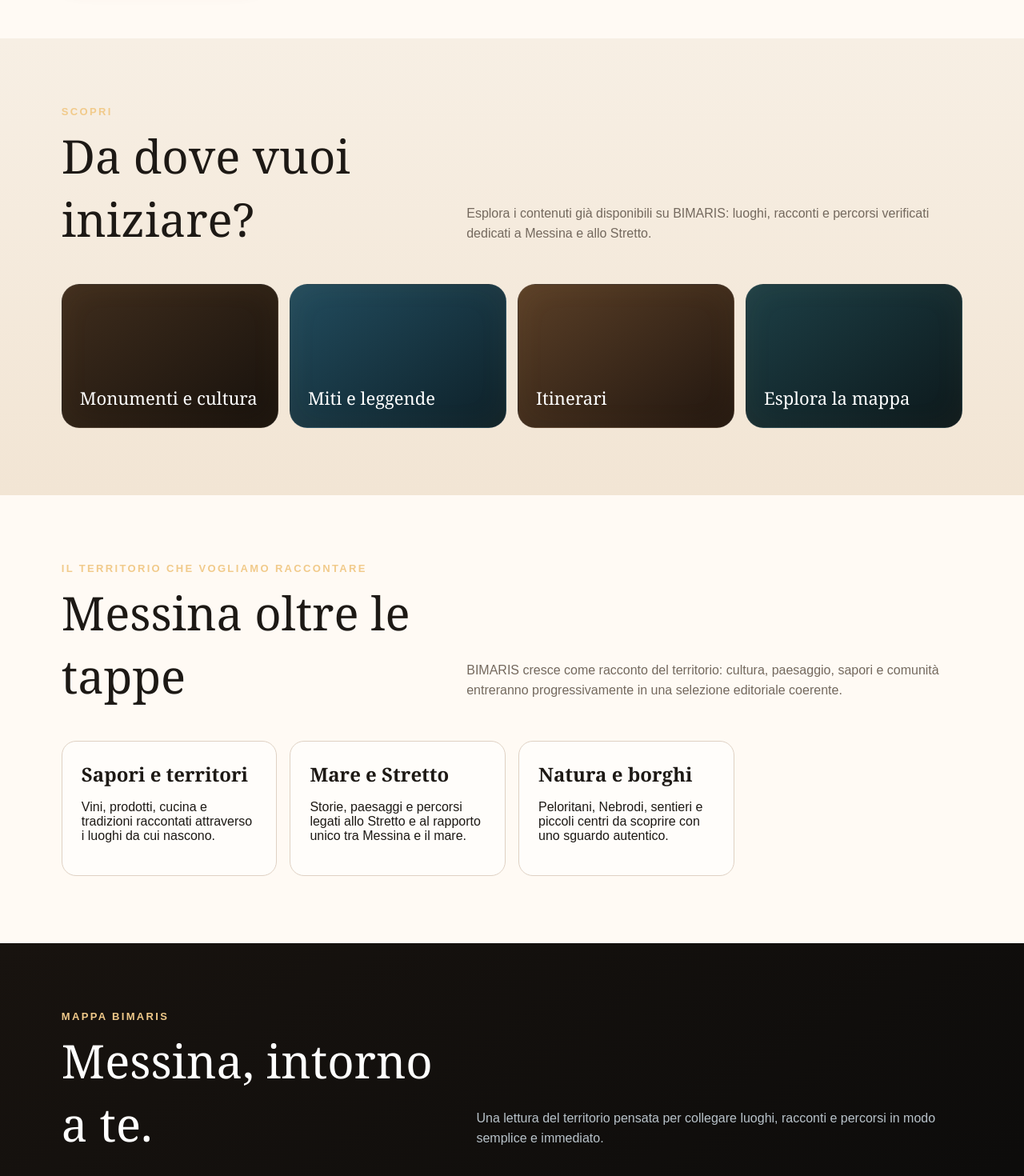
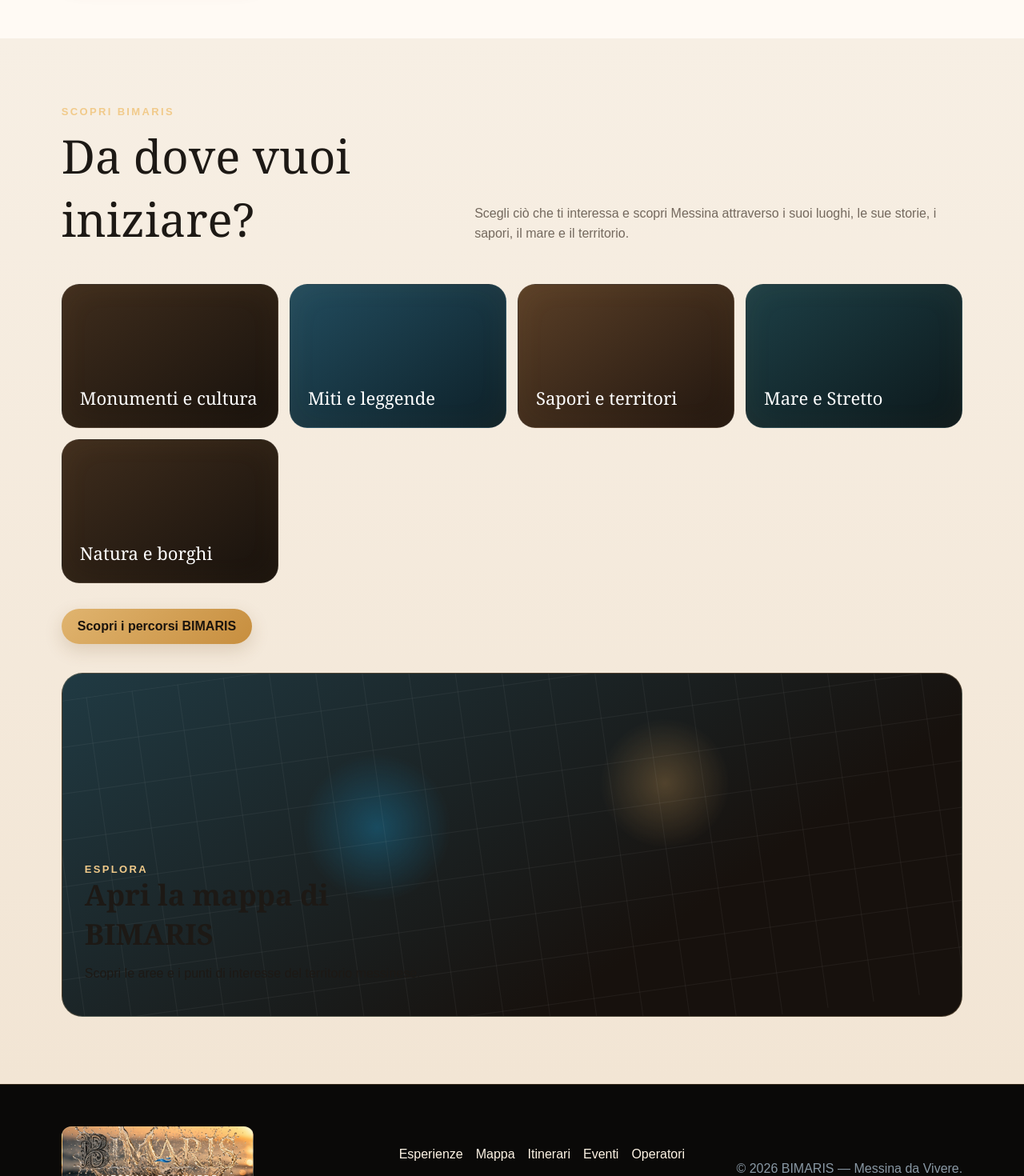
Before and after one commit to giovannibrunetto/bimaris-platform, a Next.js app in the folder apps/web/: page / in a window 1280 px wide. Shown: the part 1580-3050 px from the top of the page at 80% size. Built offline with nearby package versions, Linux system fonts and the light colour scheme; no server answers; the database is empty.

Commit message:
Simplify homepage around core BIMARIS discovery

```diff
--- a/apps/web/app/page.tsx
+++ b/apps/web/app/page.tsx
@@ -1,39 +1,16 @@
 import Link from "next/link";
-import { getActiveTerritories } from "@/data/live";
-import { getPublishedItineraries } from "@/data/itineraries";
 
 export const revalidate = 300;
 
-const categories = [
+const discoveryCategories = [
   { label: "Monumenti e cultura", href: "/cultura" },
   { label: "Miti e leggende", href: "/storie-miti-leggende" },
-  { label: "Itinerari", href: "/itinerari" },
-  { label: "Esplora la mappa", href: "/mappa" },
+  { label: "Sapori e territori", href: "/sapori-territori" },
+  { label: "Mare e Stretto", href: "/mare-stretto" },
+  { label: "Natura e borghi", href: "/natura-borghi" },
 ];
 
-const inspirations = [
-  {
-    title: "Sapori e territori",
-    text: "Vini, prodotti, cucina e tradizioni raccontati attraverso i luoghi da cui nascono.",
-  },
-  {
-    title: "Mare e Stretto",
-    text: "Storie, paesaggi e percorsi legati allo Stretto e al rapporto unico tra Messina e il mare.",
-  },
-  {
-    title: "Natura e borghi",
-    text: "Peloritani, Nebrodi, sentieri e piccoli centri da scoprire con uno sguardo autentico.",
-  },
-];
-
-export default async function Home() {
-  const [territories, itineraries] = await Promise.all([
-    getActiveTerritories(),
-    getPublishedItineraries(),
-  ]);
-  const featuredItineraries = itineraries.filter(item => item.featured).slice(0, 2);
-  const homeItineraries = featuredItineraries.length > 0 ? featuredItineraries : itineraries.slice(0, 2);
-
+export default function Home() {
   return (
     <>
       <section className="brand-hero">
@@ -43,9 +20,9 @@ export default async function Home() {
         </div>
         <div className="brand-hero-copy">
           <div className="kicker">Tra due mari. Un territorio da vivere.</div>
-          <p>BIMARIS racconta Messina attraverso luoghi, storie, itinerari e identità capaci di esprimere il territorio oltre i percorsi più scontati.</p>
+          <p>BIMARIS racconta Messina attraverso luoghi, storie, sapori, paesaggi e identità capaci di esprimere il territorio oltre i percorsi più scontati.</p>
           <div className="actions">
-            <Link className="button" href="/itinerari">Scopri Messina</Link>
+            <a className="button" href="#scopri">Scopri Messina</a>
             <Link className="button secondary" href="/mappa">Esplora la mappa</Link>
           </div>
         </div>
@@ -59,77 +36,31 @@ export default async function Home() {
         <Link className="button" href="/operatori/candidatura">Presenta la tua candidatura</Link>
       </section>
 
-      <section className="section sand">
+      <section className="section sand" id="scopri">
         <div className="section-head">
-          <div><div className="kicker">Scopri</div><h2>Da dove vuoi iniziare?</h2></div>
-          <p>Esplora i contenuti già disponibili su BIMARIS: luoghi, racconti e percorsi verificati dedicati a Messina e allo Stretto.</p>
+          <div><div className="kicker">Scopri BIMARIS</div><h2>Da dove vuoi iniziare?</h2></div>
+          <p>Scegli ciò che ti interessa e scopri Messina attraverso i suoi luoghi, le sue storie, i sapori, il mare e il territorio.</p>
         </div>
+
         <div className="category-grid">
-          {categories.map(category => (
+          {discoveryCategories.map(category => (
             <Link className="category" href={category.href} key={category.label} aria-label={`Scopri ${category.label}`}>
               {category.label}
             </Link>
           ))}
         </div>
-      </section>
 
-      <section className="section">
-        <div className="section-head">
-          <div><div className="kicker">Il territorio che vogliamo raccontare</div><h2>Messina oltre le tappe</h2></div>
-          <p>BIMARIS cresce come racconto del territorio: cultura, paesaggio, sapori e comunità entreranno progressivamente in una selezione editoriale coerente.</p>
+        <div className="actions" style={{ marginTop: 32 }}>
+          <Link className="button" href="/itinerari">Scopri i percorsi BIMARIS</Link>
         </div>
-        <div className="itinerary-grid">
-          {inspirations.map(item => <div className="itinerary itinerary-light" key={item.title}><h3>{item.title}</h3><p>{item.text}</p></div>)}
-        </div>
-      </section>
 
-      <section className="section dark">
-        <div className="section-head">
-          <div><div className="kicker">Mappa BIMARIS</div><h2>Messina, intorno a te.</h2></div>
-          <p>Una lettura del territorio pensata per collegare luoghi, racconti e percorsi in modo semplice e immediato.</p>
-        </div>
-        <Link href="/mappa" className="map-shell" style={{display:"block"}}>
-          <div className="map-label"><div className="kicker">Esplora</div><h3>Apri la mappa BIMARIS</h3><p>Scopri le aree e i punti di interesse del territorio messinese.</p></div>
+        <Link href="/mappa" className="map-shell" style={{ display: "block", marginTop: 36 }}>
+          <div className="map-label">
+            <div className="kicker">Esplora</div>
+            <h3>Apri la mappa di BIMARIS</h3>
+            <p>Scopri le aree e i punti di interesse del territorio messinese.</p>
+          </div>
         </Link>
-      </section>
-
-      <section className="section dark" style={{paddingTop: 10}}>
-        <div className="territory-grid">{territories.map(t => <div className="territory" key={t.slug}><h3>{t.name}</h3><p>{t.text}</p></div>)}</div>
-      </section>
-
-      <section className="section sand">
-        <div className="section-head">
-          <div><div className="kicker">Percorsi BIMARIS</div><h2>Scopri Messina attraverso i nostri itinerari</h2></div>
-          <Link className="text-link" href="/itinerari">Vedi tutti gli itinerari →</Link>
-        </div>
-        <p style={{maxWidth: 760, lineHeight: 1.65, color: "var(--muted)", marginBottom: 28}}>Percorsi editoriali costruiti per collegare luoghi, storie e identità del territorio, con tappe e tempi verificati da BIMARIS.</p>
-        {homeItineraries.length > 0 ? (
-          <div className="cards">
-            {homeItineraries.map(item => (
-              <Link className="card" href={`/itinerari/${item.slug}`} key={item.id}>
-                <div className="card-media" style={item.imageUrl ? {backgroundImage: `linear-gradient(rgba(6,22,36,.18), rgba(6,22,36,.55)), url(${item.imageUrl})`, backgroundSize: "cover", backgroundPosition: "center"} : undefined}>
-                  <span>{item.duration}</span>
-                </div>
-                <div className="card-body">
-                  <div className="eyebrow">{item.territory ?? "Messina"}</div>
-                  <h3>{item.title}</h3>
-                  <p>{item.excerpt}</p>
-                  <div className="meta-row"><span>{item.stops.length} tappe</span><span>Scopri il percorso →</span></div>
-                </div>
-              </Link>
-            ))}
-          </div>
-        ) : (
-          <p>Gli itinerari BIMARIS saranno disponibili a breve.</p>
-        )}
-      </section>
-
-      <section className="section dark">
-        <div className="section-head">
-          <div><div className="kicker">Per gli operatori</div><h2>Costruiamo la selezione BIMARIS.</h2></div>
-          <p>BIMARIS sta costruendo una rete di operatori, produttori ed esperienze capaci di rappresentare Messina con qualità, autenticità e legame con il territorio. Le candidature sono già aperte.</p>
-        </div>
-        <Link className="button" href="/operatori/candidatura">Presenta la tua realtà</Link>
       </section>
     </>
   );
```
